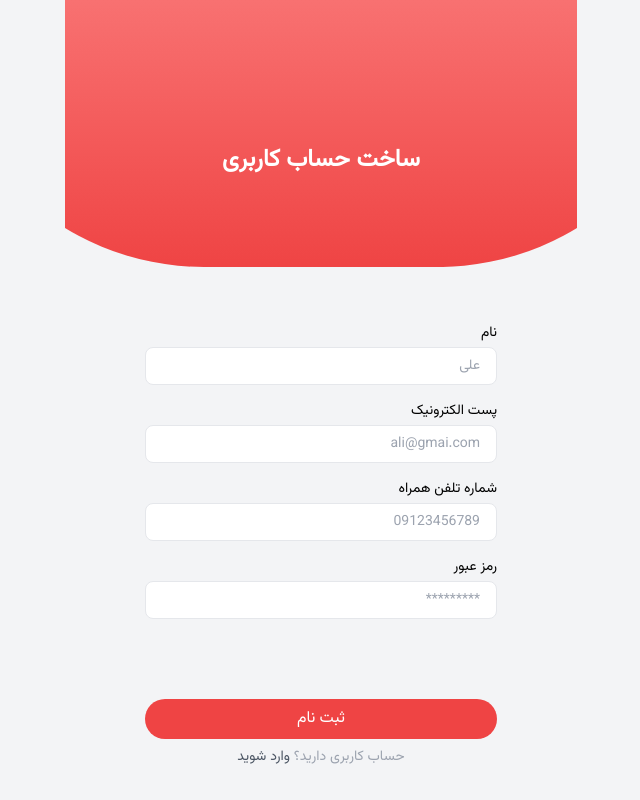
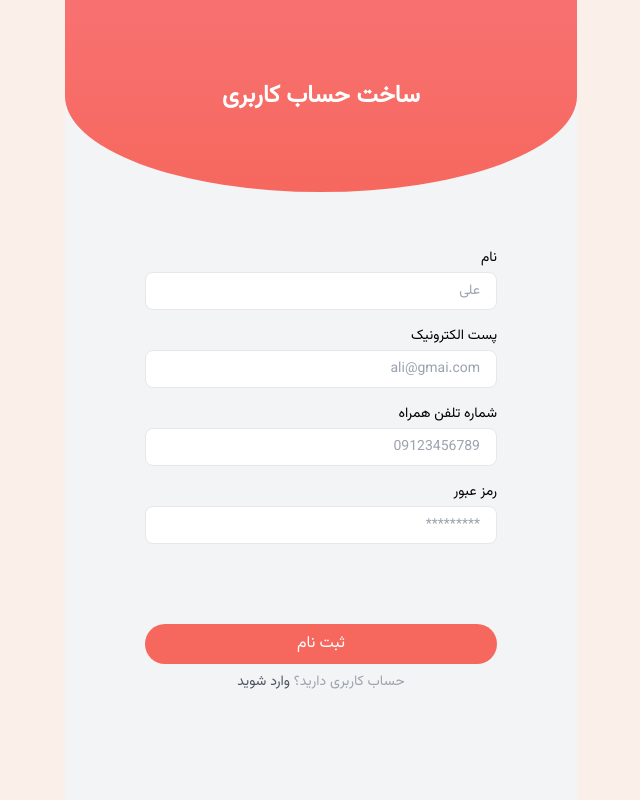
Before and after one commit to rayatechs/pet-frontend, a Vue app: page /register in a window 1280 px wide. Shown: the whole page, without its empty margins (319-959 px from the left). Built offline with nearby package versions, Linux system fonts and the light colour scheme.

Commit message:
style: fix class and attribute and lint files

```diff
--- a/src/App.vue
+++ b/src/App.vue
@@ -4,7 +4,11 @@ import BaseToast from '@/components/BaseToast.vue'
 </script>
 
 <template>
-  <div class="flex flex-col h-full max-w-lg min-h-screen m-auto bg-gray-100 font-vazir" dir="rtl" id="layout">
+  <div
+    class="flex flex-col h-full max-w-lg min-h-screen m-auto bg-milk-200 font-vazir"
+    dir="rtl"
+    id="layout"
+  >
     <base-toast />
 
     <RouterView />
@@ -13,6 +17,6 @@ import BaseToast from '@/components/BaseToast.vue'
 
 <style>
 body {
-  @apply bg-gray-100
+  @apply bg-milk-200;
 }
 </style>
--- a/src/assets/main.css
+++ b/src/assets/main.css
@@ -4,6 +4,8 @@
 @tailwind components;
 @tailwind utilities;
 
-html, body, #app {
-    height: 100%;
+html,
+body,
+#app {
+  height: 100%;
 }
--- a/src/components/form/BaseDatePicker.vue
+++ b/src/components/form/BaseDatePicker.vue
@@ -1,14 +1,14 @@
 <script setup lang="ts">
-import { computed, ref, watch } from 'vue';
+import { computed, ref, watch } from 'vue'
 import { useValidationStore } from '@/stores/validation'
 import Vue3PersianDatetimePicker from 'vue3-persian-datetime-picker'
 const validation = useValidationStore()
 
 interface Props {
-    title: string,
-    name: string,
-    type: string,
-    placeholder?: string,
+  title: string
+  name: string
+  type?: string
+  placeholder?: string
   modelValue: string
 }
 
@@ -20,7 +20,7 @@ const value = computed({
     return props.modelValue
   },
   set(value) {
-    emit('update:modelValue', value)
+    emit('update:modelValue', value.replaceAll('/', '-'))
   }
 })
 
@@ -36,13 +36,21 @@ watch(validation, (value) => {
 
 <template>
   <div class="flex flex-col items-start justify-center w-full mt-4">
-        <label :for="name" class="mb-1 text-sm font-medium">{{title}}</label>
+    <label :for="name" class="mb-1 text-sm font-medium">{{ title }}</label>
     <input
       :id="name"
-            class="w-full px-4 py-2 text-sm border border-gray-200 rounded-lg outline-red-500"
+      class="w-full px-4 py-2 text-sm border border-gray-200 rounded-lg outline-primary"
       type="text"
-            :placeholder="placeholder">
-        <vue-3-persian-datetime-picker v-model="value" color="#ef4444" :custom-input="`#${name}`" simple />
+      :value="value"
+      :placeholder="placeholder"
+    />
+    <vue-3-persian-datetime-picker
+      v-model="value"
+      color="#ef4444"
+      :custom-input="`#${name}`"
+      simple
+      :type="type"
+    />
     <ul v-if="error" class="list-disc list-inside">
       <li v-for="(err, idx) in error" :key="idx" class="text-xs text-red-900">{{ err }}</li>
     </ul>
--- a/src/components/form/BaseInput.vue
+++ b/src/components/form/BaseInput.vue
@@ -1,13 +1,13 @@
 <script setup lang="ts">
-import { computed, ref, watch } from 'vue';
+import { computed, ref, watch } from 'vue'
 import { useValidationStore } from '@/stores/validation'
 const validation = useValidationStore()
 
 interface Props {
-    title: string,
-    name: string,
-    type: string,
-    placeholder?: string,
+  title: string
+  name: string
+  type: string
+  placeholder?: string
   modelValue: string
 }
 
@@ -35,13 +35,14 @@ watch(validation, (value) => {
 
 <template>
   <div class="flex flex-col items-start justify-center w-full mt-4">
-        <label :for="name" class="mb-1 text-sm font-medium">{{title}}</label>
+    <label :for="name" class="mb-1 text-sm font-medium">{{ title }}</label>
     <input
       :id="name"
-            class="w-full px-4 py-2 text-sm border border-gray-200 rounded-lg outline-red-500"
+      class="w-full px-4 py-2 text-sm border border-gray-200 rounded-lg outline-primary"
       :type="type"
       :placeholder="placeholder"
-            v-model="value">
+      v-model="value"
+    />
     <ul v-if="error" class="list-disc list-inside">
       <li v-for="(err, idx) in error" :key="idx" class="text-xs text-red-900">{{ err }}</li>
     </ul>
--- a/src/components/form/BaseSelect.vue
+++ b/src/components/form/BaseSelect.vue
@@ -1,12 +1,12 @@
 <script setup lang="ts">
-import { computed, ref, watch } from 'vue';
+import { computed, ref, watch } from 'vue'
 import { useValidationStore } from '@/stores/validation'
 
 interface Props {
-    title: string,
-    name: string,
-    modelValue: number,
-    options?: {key: string, value: string}[],
+  title: string
+  name: string
+  modelValue: number
+  options: { key: number; value: string }[]
 }
 
 const validation = useValidationStore()
@@ -34,12 +34,20 @@ watch(validation, (value) => {
 
 <template>
   <div class="flex flex-col items-start justify-center w-full mt-4">
-        <label :for="name" class="mb-1 text-sm font-medium">{{title}}</label>
+    <label :for="name" class="mb-1 text-sm font-medium">{{ title }}</label>
     <select
       :id="name"
-            class="w-full px-4 py-2 text-sm border border-gray-200 rounded-lg outline-red-500"
-            v-model="value">
-            <option v-for="option, idx in options" :key="idx" :value="option.key">{{ option.value }}</option>
+      class="w-full px-4 py-2 text-sm border border-gray-200 rounded-lg outline-primary"
+      v-model="value"
+    >
+      <option
+        v-for="(option, idx) in options"
+        :key="idx"
+        :value="option.key"
+        :selected="value == option.key"
+      >
+        {{ option.value }}
+      </option>
     </select>
     <ul v-if="error" class="list-disc list-inside">
       <li v-for="(err, idx) in error" :key="idx" class="text-xs text-red-900">{{ err }}</li>
--- a/src/router/index.ts
+++ b/src/router/index.ts
@@ -15,16 +15,16 @@ const router = createRouter({
     {
       path: '/login',
       name: 'login',
-      component: () => import('@/views/Auth/LoginView.vue'),
+      component: () => import('@/views/Auth/LoginView.vue')
     },
     {
       path: '/register',
       name: 'register',
-      component: () => import('@/views/Auth/RegisterView.vue'),
+      component: () => import('@/views/Auth/RegisterView.vue')
     },
     {
       path: '/pet/create',
-      name: 'pet',
+      name: 'pet.create',
       component: () => import('@/views/Pet/CreateView.vue'),
       children: [
         {
@@ -41,12 +41,12 @@ const router = createRouter({
           path: 'step-3',
           name: 'info',
           component: () => import('@/views/Pet/Steps/InfoView.vue')
-        },
+        }
       ]
     },
     {
       path: '/pet/show/:id',
-      name: 'pet.create',
+      name: 'pet.show',
       component: () => import('@/views/Pet/ShowView.vue')
     }
   ]
@@ -58,7 +58,7 @@ router.beforeEach((to) => {
 
   if (to.meta.requiresAuth && !isLoggedIn) {
     return {
-      path: '/login',
+      path: '/login'
       // save the location we were at to come back later
       // query: { redirect: to.fullPath },
     }
@@ -69,5 +69,4 @@ router.beforeEach((to) => {
   }
 })
 
-
 export default router
--- a/src/stores/toaster.ts
+++ b/src/stores/toaster.ts
@@ -2,8 +2,8 @@ import { ref, type Ref } from 'vue'
 import { defineStore } from 'pinia'
 
 interface Toast {
-  id: number,
-  message: string,
+  id: number
+  message: string
   type: string
 }
 
@@ -11,7 +11,7 @@ export const useToasterStore = defineStore('toaster', () => {
   const toasts: Ref<Toast[]> = ref([])
 
   function show(message: string, type: string) {
-    toasts.value.push({id: toasts.value.length + 1 ,message, type})
+    toasts.value.push({ id: toasts.value.length + 1, message, type })
   }
 
   function drop(id: number) {
--- a/src/stores/validation.ts
+++ b/src/stores/validation.ts
@@ -2,7 +2,7 @@ import { defineStore } from 'pinia'
 import { ref } from 'vue'
 
 export const useValidationStore = defineStore('validation', () => {
-    const errors = ref('')
+  const errors = ref('')
 
-    return { errors }
+  return { errors }
 })
--- a/src/views/Auth/LoginView.vue
+++ b/src/views/Auth/LoginView.vue
@@ -1,8 +1,8 @@
 <script setup lang="ts">
-import BaseInput from '@/components/form/BaseInput.vue';
-import { useAuthStore, type LoginForm } from '@/stores/auth';
-import { reactive } from 'vue';
-import { useRouter, RouterLink } from 'vue-router';
+import BaseInput from '@/components/form/BaseInput.vue'
+import { useAuthStore, type LoginForm } from '@/stores/auth'
+import { reactive } from 'vue'
+import { useRouter, RouterLink } from 'vue-router'
 
 const router = useRouter()
 const auth = useAuthStore()
@@ -18,18 +18,35 @@ function send() {
 
 <template>
   <div class="flex flex-col items-center h-full overflow-hidden bg-gray-100">
-        <header class="flex flex-col items-center justify-center bg-gradient-to-t from-red-500 to-red-400 rounded-b-[60%] w-full text-center">
+    <header
+      class="flex flex-col items-center justify-center bg-gradient-to-t from-primary to-red-400 rounded-b-[60%] w-full text-center"
+    >
       <div class="my-20">
         <h1 class="self-center h-full text-2xl font-semibold text-white">ورود به حساب کاربری</h1>
       </div>
     </header>
 
     <main class="flex flex-col items-center justify-center w-full px-20 mt-10">
-            <base-input v-model="form.email" name="email" title="پست الکترونیک" type="text" placeholder="ali@gmai.com" />
-            <base-input v-model="form.password" name="password" title="رمز عبور" type="password" placeholder="*********" />
+      <base-input
+        v-model="form.email"
+        name="email"
+        title="پست الکترونیک"
+        type="text"
+        placeholder="ali@gmai.com"
+      />
+      <base-input
+        v-model="form.password"
+        name="password"
+        title="رمز عبور"
+        type="password"
+        placeholder="*********"
+      />
       <button
         @click.prevent="send"
-                class="w-full py-2 mt-20 text-white bg-red-500 rounded-full hover:bg-red-700">ورود</button>
+        class="w-full py-2 mt-20 text-white bg-primary rounded-full hover:bg-red-700"
+      >
+        ورود
+      </button>
       <p class="mt-2 text-sm text-gray-400">
         حساب کاربری ندارید؟
         <router-link to="/register" class="text-gray-600">ثبت نام کنید</router-link>
--- a/src/views/Auth/RegisterView.vue
+++ b/src/views/Auth/RegisterView.vue
@@ -1,8 +1,8 @@
 <script setup lang="ts">
-import BaseInput from '@/components/form/BaseInput.vue';
-import { useAuthStore, type RegisterForm } from '@/stores/auth';
-import { reactive } from 'vue';
-import { useRouter, RouterLink } from 'vue-router';
+import BaseInput from '@/components/form/BaseInput.vue'
+import { useAuthStore, type RegisterForm } from '@/stores/auth'
+import { reactive } from 'vue'
+import { useRouter, RouterLink } from 'vue-router'
 
 const router = useRouter()
 const auth = useAuthStore()
@@ -20,18 +20,41 @@ function send() {
 
 <template>
   <div class="flex flex-col items-center h-full overflow-hidden bg-gray-100">
-        <header class="h-1/3 flex flex-col bg-gradient-to-t from-red-500 to-red-400 rounded-b-full w-[150%] text-center">
-            <h1 class="text-2xl font-semibold text-white mt-36">ساخت حساب کاربری</h1>
+    <header
+      class="flex flex-col items-center justify-center bg-gradient-to-t from-primary to-red-400 rounded-b-[60%] w-full text-center"
+    >
+      <div class="my-20">
+        <h1 class="self-center h-full text-2xl font-semibold text-white">ساخت حساب کاربری</h1>
+      </div>
     </header>
 
-        <main class="flex flex-col items-center justify-center w-full px-20 mt-10">
+    <main class="flex flex-col items-center justify-center w-full px-20 py-10 overflow-x-scroll">
       <base-input v-model="form.name" name="name" title="نام" type="text" placeholder="علی" />
-            <base-input v-model="form.email" name="email" title="پست الکترونیک" type="text" placeholder="ali@gmai.com" />
-            <base-input v-model="form.mobile" name="mobile" title="شماره تلفن همراه" type="text" placeholder="09123456789" />
-            <base-input v-model="form.password" name="password" title="رمز عبور" type="password" placeholder="*********" />
+      <base-input
+        v-model="form.email"
+        name="email"
+        title="پست الکترونیک"
+        type="text"
+        placeholder="ali@gmai.com"
+      />
+      <base-input
+        v-model="form.mobile"
+        name="mobile"
+        title="شماره تلفن همراه"
+        type="text"
+        placeholder="09123456789"
+      />
+      <base-input
+        v-model="form.password"
+        name="password"
+        title="رمز عبور"
+        type="password"
+        placeholder="*********"
+      />
       <button
         @click.prevent="send"
-                class="w-full py-2 mt-20 text-white bg-red-500 rounded-full hover:bg-red-700">
+        class="w-full py-2 mt-20 text-white bg-primary rounded-full hover:bg-red-700"
+      >
         ثبت نام
       </button>
       <p class="mt-2 text-sm text-gray-400">
```
Also changed, not shown: src/stores/auth.ts (+6 -8 lines). Lines whose indentation alone changed are shown as unchanged.
